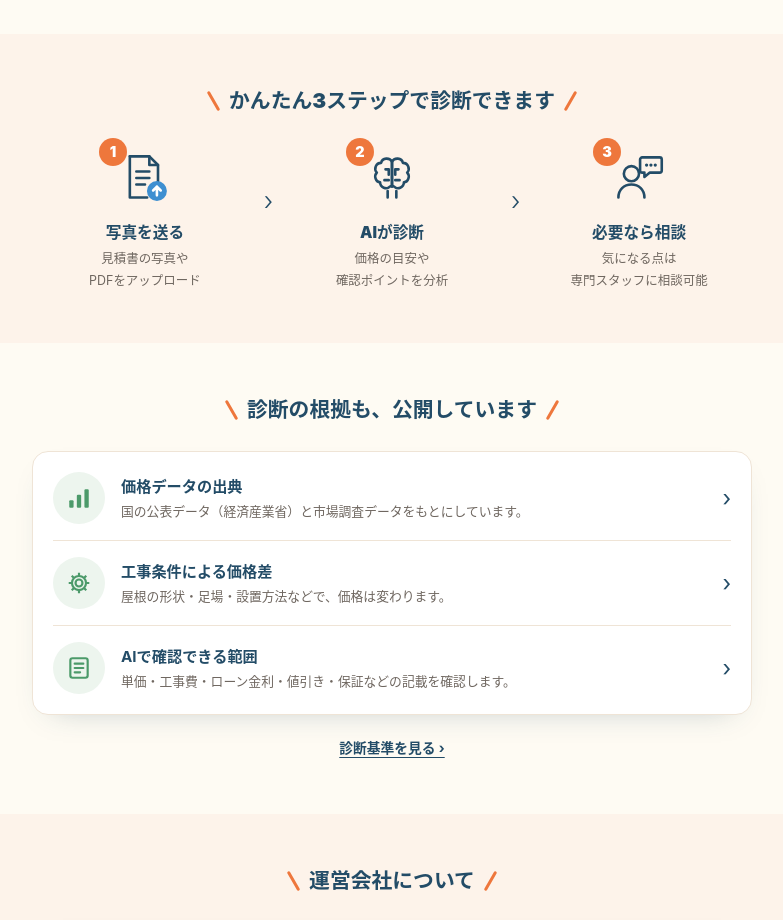
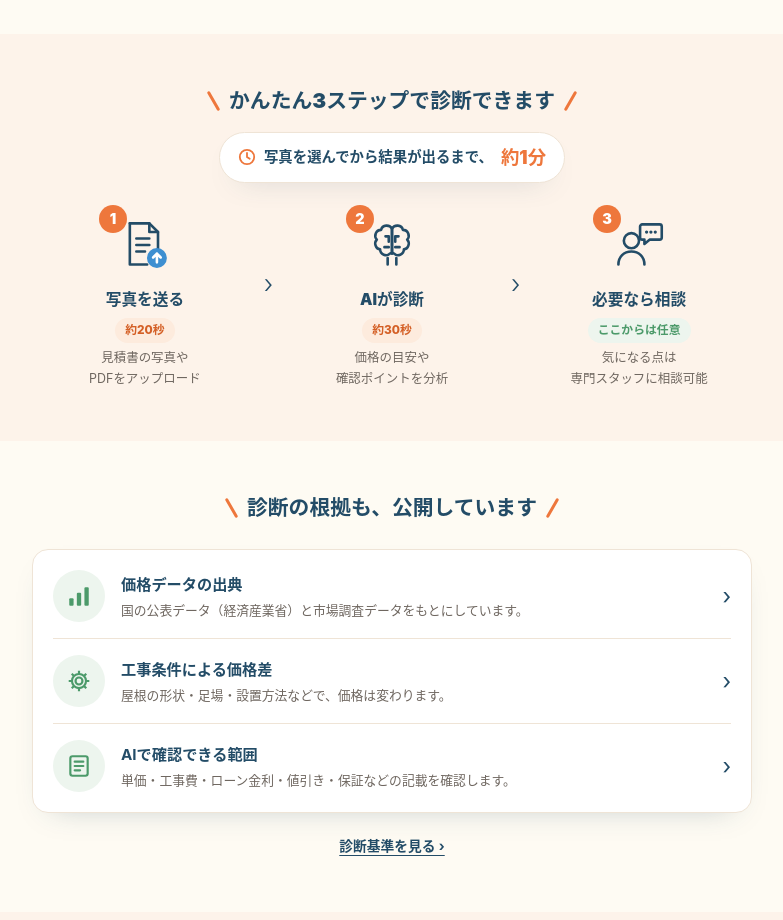
Before and after one commit to Hanon0831/sindanLP, a website: page on-mitsumori-shindan-lp.html in a window 1280 px wide. Shown: the part 2560-3480 px from the top of the page, without its empty margins (248-1031 px from the left). Drawn offline with Linux system fonts and the light colour scheme.

Commit message:
Add files via upload

```diff
--- a/on-mitsumori-shindan-lp.html
+++ b/on-mitsumori-shindan-lp.html
@@ -257,6 +257,11 @@
   .step-icon{position:relative;width:72px;height:72px;margin:0 auto 8px;display:flex;align-items:center;justify-content:center;color:var(--navy);}
   .step-icon svg{width:52px;height:52px;}
   .step-num{position:absolute;top:-4px;left:-10px;width:28px;height:28px;border-radius:50%;background:var(--red);color:#fff;font-weight:900;font-size:0.9rem;display:flex;align-items:center;justify-content:center;}
+  .steps-total{display:flex;align-items:center;justify-content:center;gap:8px;width:fit-content;margin:-10px auto 26px;background:#fff;border:1px solid var(--line);border-radius:999px;padding:8px 18px;font-size:0.9rem;color:var(--navy);font-weight:700;box-shadow:var(--shadow);}
+  .steps-total svg{width:18px;height:18px;color:var(--red);flex:none;}
+  .steps-total b{color:var(--red);font-size:1.15rem;font-weight:900;}
+  .step-time{display:inline-block;margin-top:6px;background:var(--red-pale);color:var(--red-dark);font-size:0.74rem;font-weight:800;padding:2px 10px;border-radius:999px;}
+  .step-time.free{background:var(--green-pale);color:var(--green);}
   .step h3{font-size:0.98rem;font-weight:900;}
   .step p{margin:4px 0 0;font-size:0.78rem;color:var(--ink-soft);line-height:1.7;}
 
@@ -325,6 +330,8 @@
     .step-icon svg{width:42px;height:42px;}
     .step h3{font-size:0.86rem;}
     .step p{font-size:0.72rem;}
+    .steps-total{font-size:0.82rem;padding:7px 14px;}
+    .step-time{font-size:0.68rem;padding:2px 8px;}
     .final h2{font-size:1.4rem;}
     .basis a{grid-template-columns:44px 1fr auto;gap:12px;}
     .basis-icon{width:44px;height:44px;}
@@ -767,22 +774,26 @@ src="https://www.facebook.com/tr?id=982150121582233&ev=PageView&noscript=1"
 <section class="block tint" id="flow">
   <div class="wrap narrow">
     <h2 class="slash-head">かんたん3ステップで診断できます</h2>
+    <p class="steps-total"><svg viewBox="0 0 20 20" aria-hidden="true"><circle cx="10" cy="10" r="8" fill="none" stroke="currentColor" stroke-width="2"/><path d="M10 5.5V10l3 2" fill="none" stroke="currentColor" stroke-width="2" stroke-linecap="round"/></svg>写真を選んでから結果が出るまで、<b>約1分</b></p>
     <div class="steps">
       <div class="step">
         <div class="step-icon"><span class="step-num">1</span><svg viewBox="0 0 48 48" fill="none" stroke="currentColor" stroke-width="2.4" stroke-linejoin="round" stroke-linecap="round" aria-hidden="true"><path d="M10 4h18l8 8v18"/><path d="M28 4v8h8"/><path d="M10 4v38h16"/><path d="M16 18h12M16 24h12M16 30h8"/><circle cx="35" cy="36" r="8" fill="#3E8FD1" stroke="#3E8FD1"/><path d="M35 40v-8M31.5 35.5L35 32l3.5 3.5" stroke="#fff"/></svg></div>
         <h3>写真を送る</h3>
+        <span class="step-time">約20秒</span>
         <p>見積書の写真や<br>PDFをアップロード</p>
       </div>
       <div class="step-arrow" aria-hidden="true">›</div>
       <div class="step">
         <div class="step-icon"><span class="step-num">2</span><svg viewBox="0 0 48 48" fill="none" stroke="currentColor" stroke-width="2.4" stroke-linejoin="round" stroke-linecap="round" aria-hidden="true"><path d="M24 9c-2-4-9-4-10 1-5 0-7 6-4 9-3 3-1 9 3 9 0 5 6 7 9 4l2-1V9z"/><path d="M24 9c2-4 9-4 10 1 5 0 7 6 4 9 3 3 1 9-3 9 0 5-6 7-9 4l-2-1"/><path d="M24 9v23M18 16h3v5M30 16h-3v5M17 26h4M31 26h-4"/><path d="M20 36v6M28 36v6"/></svg></div>
         <h3>AIが診断</h3>
+        <span class="step-time">約30秒</span>
         <p>価格の目安や<br>確認ポイントを分析</p>
       </div>
       <div class="step-arrow" aria-hidden="true">›</div>
       <div class="step">
         <div class="step-icon"><span class="step-num">3</span><svg viewBox="0 0 48 48" fill="none" stroke="currentColor" stroke-width="2.4" stroke-linejoin="round" stroke-linecap="round" aria-hidden="true"><circle cx="17" cy="20" r="7"/><path d="M5 42c0-7 5-12 12-12s12 5 12 12"/><path d="M27 5h16a2 2 0 012 2v10a2 2 0 01-2 2h-9l-5 4v-4h-2a2 2 0 01-2-2V7a2 2 0 012-2z"/><path d="M31 12h.01M35 12h.01M39 12h.01" stroke-width="3"/></svg></div>
         <h3>必要なら相談</h3>
+        <span class="step-time free">ここからは任意</span>
         <p>気になる点は<br>専門スタッフに相談可能</p>
       </div>
     </div>
```
